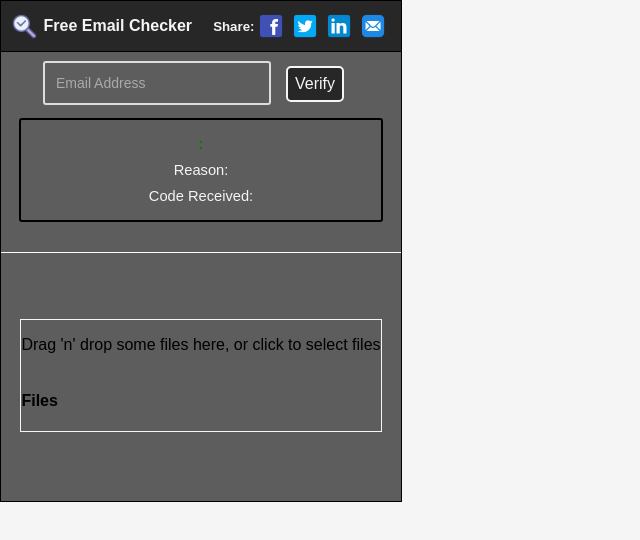
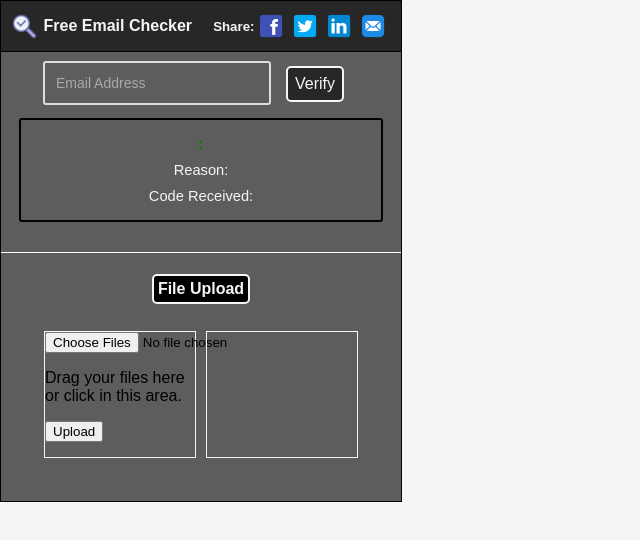
Before and after one commit to kalikex1/email-checker, a React (Create React App) app in the folder test-react-app/: page / in a window 1280 px wide. Shown: the top 540 px of the page, without its empty margins (0-640 px from the left). Built offline with nearby package versions, Linux system fonts and the light colour scheme.

Commit message:
setting up file upload

```diff
--- a/test-react-app/src/components/FileUpload/FileUpload.css
+++ b/test-react-app/src/components/FileUpload/FileUpload.css
@@ -1,5 +1,21 @@
 .container{
     border: solid whitesmoke 1px;
     display: flex;
+    flex-direction: row;
     flex-direction: column;
+    width: 150px;
+    margin: 5px;
+    height: 125px;
 }
+
+.cleanFileWrap{
+    width: 150px;
+    height: 125px;
+    border: solid whitesmoke 1px;
+    margin: 5px;
+}
+
+.fileUploadWrap{
+    display: flex;
+    flex-direction: row;
+}
--- a/test-react-app/src/components/FileUpload/index.js
+++ b/test-react-app/src/components/FileUpload/index.js
@@ -13,16 +13,27 @@ function FileUpload(props) {
     ));
 
     return (
+        <div className='fileUploadWrap'>
             <section className="container">
-            <div {...getRootProps({ className: 'dropzone' })}>
+                {/* <div {...getRootProps({ className: 'dropzone' })}>
                     <input {...getInputProps()} />
                     <p>Drag 'n' drop some files here, or click to select files</p>
                 </div>
                 <aside>
                     <h4>Files</h4>
                     <ul>{files}</ul>
-            </aside>
+                </aside> */}
+                <form action="upload.php" method="POST">
+                    <input type="file" multiple />
+                        <p>Drag your files here or click in this area.</p>
+                        <button type="submit">Upload</button>
+                </form>
             </section>
+            <div className='cleanFileWrap'>
+
+            </div>
+
+        </div>
     );
 }
 
--- a/test-react-app/src/components/SplashPage/SplashPage.css
+++ b/test-react-app/src/components/SplashPage/SplashPage.css
@@ -87,10 +87,18 @@
     display: flex;
     flex-direction: column;
     align-items: center;
-    justify-content: center;
+    /* justify-content: center; */
     height: 245px;
     width: 100%;
     /* border-bottom: solid white 1px; */
+}
+
+.mainBottom > h4{
+    color: whitesmoke;
+    background-color: black;
+    border: solid whitesmoke 2px;
+    padding: 4px;
+    border-radius: 5px;
 }
 
 /* .mainBottom>div {
--- a/test-react-app/src/components/SplashPage/index.js
+++ b/test-react-app/src/components/SplashPage/index.js
@@ -60,6 +60,7 @@ function SplashPage() {
             {/*  */}
 
             <div className='mainBottom'>
+                <h4>File Upload</h4>
                 <FileUpload />
             </div>
 
```
Lines whose indentation alone changed are shown as unchanged.
